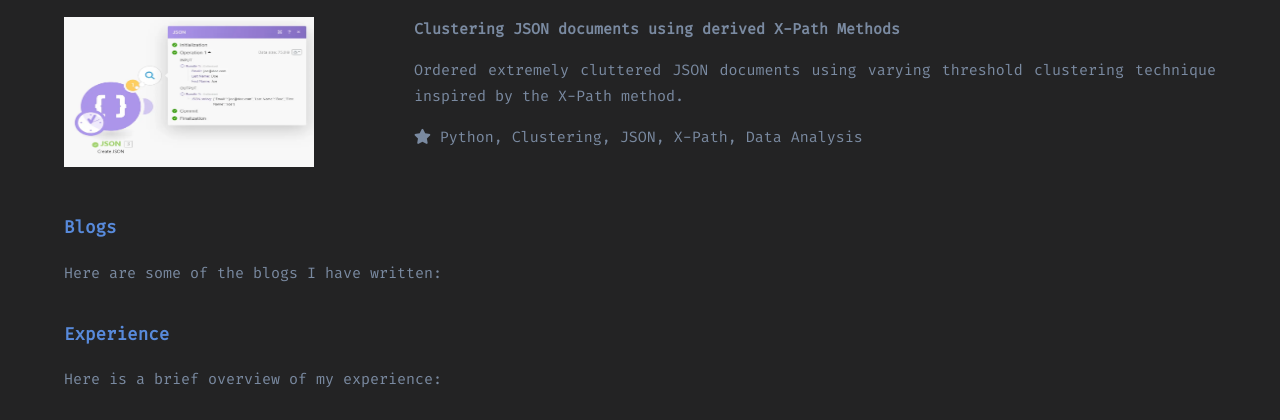
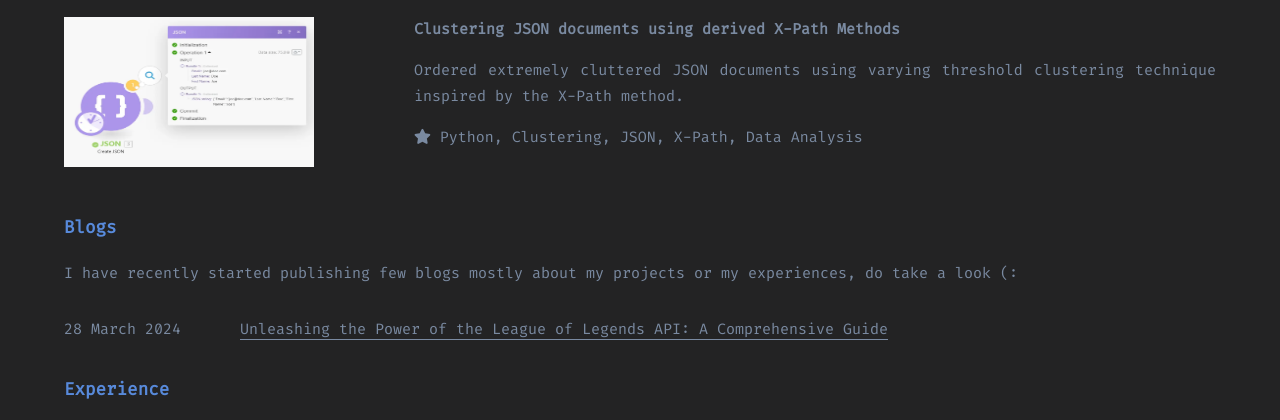
Before and after one commit to kaushikilango/kaushikilango.github.io, a plain HTML site: page index.html in a window 1280 px wide. Shown: the part 1538-1958 px from the top of the page. Drawn offline with Linux system fonts and the light colour scheme.

Commit message:
Added some color changes and blogs

```diff
--- a/index.html
+++ b/index.html
@@ -114,7 +114,15 @@
     </div>
     <div id="blogs">
     <h3 class="headings">Blogs</h3>
-    <p>Here are some of the blogs I have written:</p>
+    <p>I have recently started publishing few blogs mostly about my projects or my experiences, do take a look (:</p>
+    <div class="blog-item">
+        <div class="blog-date">
+            <p>28 March 2024</p>
+        </div>
+        <div class="blog-link">
+            <a href="https://medium.com/@kaushikilango1/unleashing-the-power-of-the-league-of-legends-api-a-comprehensive-guide-d6db6941ac80" class="medium">Unleashing the Power of the League of Legends API: A Comprehensive Guide</a>
+        </div>
+    </div>
     </div>
     <div id="experience">
     <h3 class="headings">Experience</h3>
--- a/style.css
+++ b/style.css
@@ -47,7 +47,7 @@ p{
 }
 
 .social-icon:hover {
-    color: orange; /* Adjust icon color on hover */
+    color: #05a5f5; /* Adjust icon color on hover */
 }
 .medium:hover {
     border-bottom: 1px solid #05a5f5;
@@ -101,3 +101,14 @@ p{
 .project-description{
     margin-left: 100px;
 }
+.blog-item {
+    display: inline-block;
+}
+
+.blog-date{
+    display: inline-block;
+    margin-right: 50px;
+}
+.blog-link {
+    display: inline-block;
+}
```
